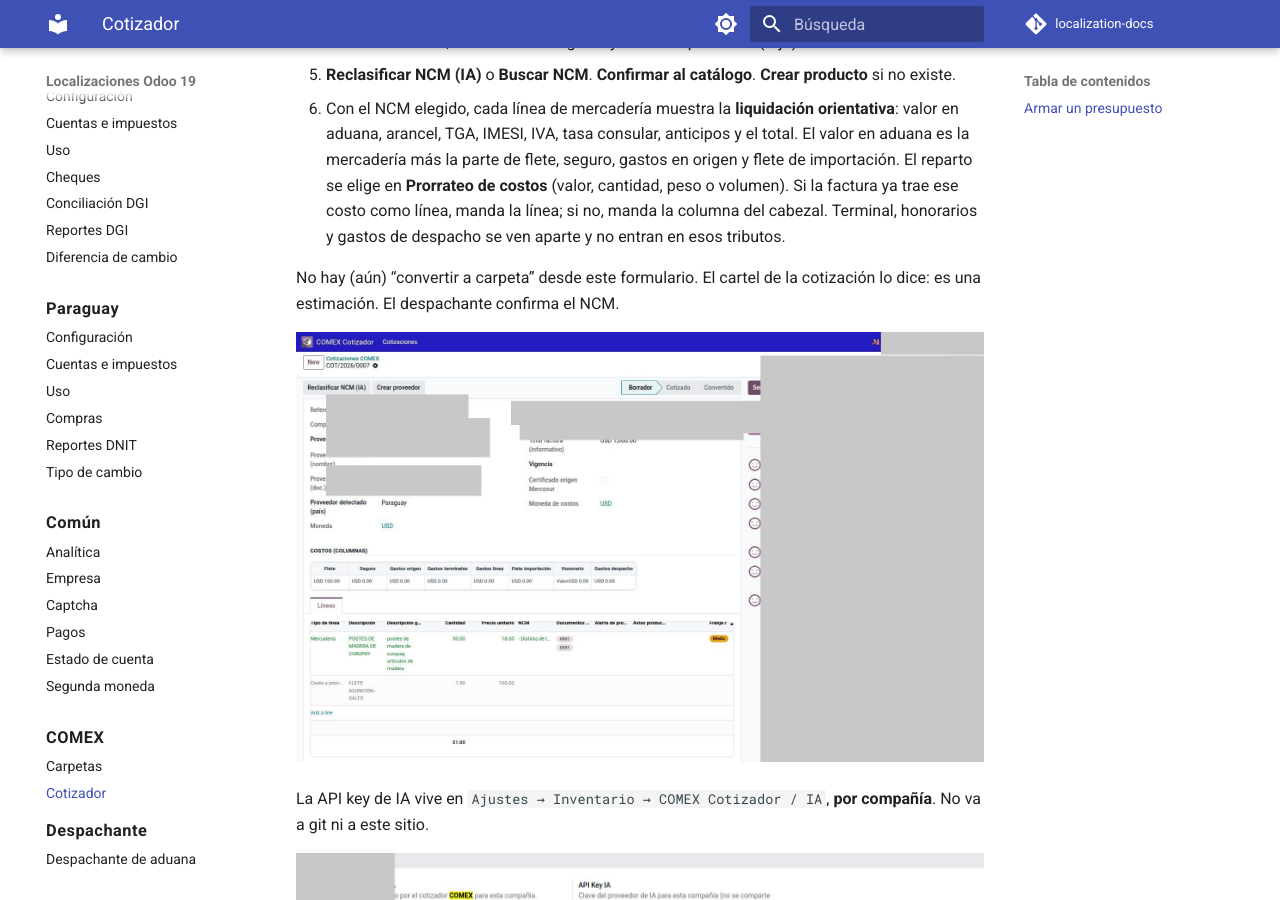
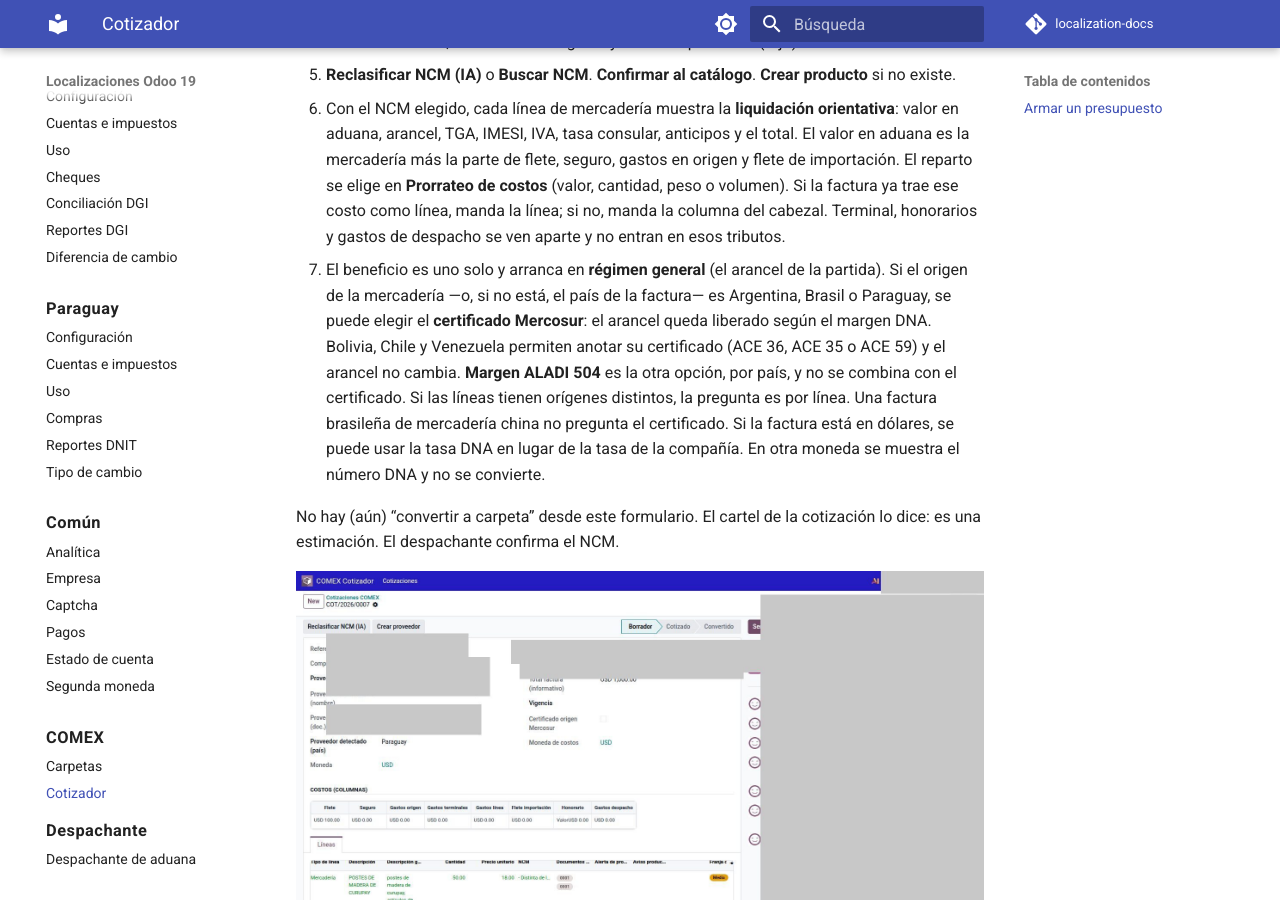
Before and after one commit to Pabloolano/localization-docs, an MkDocs documentation site: the page built from docs/comex/cotizador.md, in a window 1280 px wide and 900 px high, scrolled down 1008 px. Built offline with MkDocs 1.6.1 and Material for MkDocs 9.7.7, drawn with Linux system fonts in a browser that asks for light colours; comment, search, counter and statistics services are not loaded.

Commit message:
docs(comex): certificado, ALADI 504 y tasa DNA en el cotizador
El beneficio es excluyente y arranca en régimen general. La tasa DNA
solo convierte facturas en dólares.

Co-authored-by: Cursor <cursoragent@cursor.com>

```diff
--- a/docs/comex/cotizador.md
+++ b/docs/comex/cotizador.md
@@ -18,6 +18,7 @@ Hoy, tras procesar, la cotización **sigue en Borrador**. Cotizado / Convertido
 4. Revisá confianza, documentos exigidos y alerta de prohibido (rojo).
 5. **Reclasificar NCM (IA)** o **Buscar NCM**. **Confirmar al catálogo**. **Crear producto** si no existe.
 6. Con el NCM elegido, cada línea de mercadería muestra la **liquidación orientativa**: valor en aduana, arancel, TGA, IMESI, IVA, tasa consular, anticipos y el total. El valor en aduana es la mercadería más la parte de flete, seguro, gastos en origen y flete de importación. El reparto se elige en **Prorrateo de costos** (valor, cantidad, peso o volumen). Si la factura ya trae ese costo como línea, manda la línea; si no, manda la columna del cabezal. Terminal, honorarios y gastos de despacho se ven aparte y no entran en esos tributos.
+7. El beneficio es uno solo y arranca en **régimen general** (el arancel de la partida). Si el origen de la mercadería —o, si no está, el país de la factura— es Argentina, Brasil o Paraguay, se puede elegir el **certificado Mercosur**: el arancel queda liberado según el margen DNA. Bolivia, Chile y Venezuela permiten anotar su certificado (ACE 36, ACE 35 o ACE 59) y el arancel no cambia. **Margen ALADI 504** es la otra opción, por país, y no se combina con el certificado. Si las líneas tienen orígenes distintos, la pregunta es por línea. Una factura brasileña de mercadería china no pregunta el certificado. Si la factura está en dólares, se puede usar la tasa DNA en lugar de la tasa de la compañía. En otra moneda se muestra el número DNA y no se convierte.
 
 No hay (aún) “convertir a carpeta” desde este formulario. El cartel de la cotización lo dice: es una estimación. El despachante confirma el NCM.
 
```
